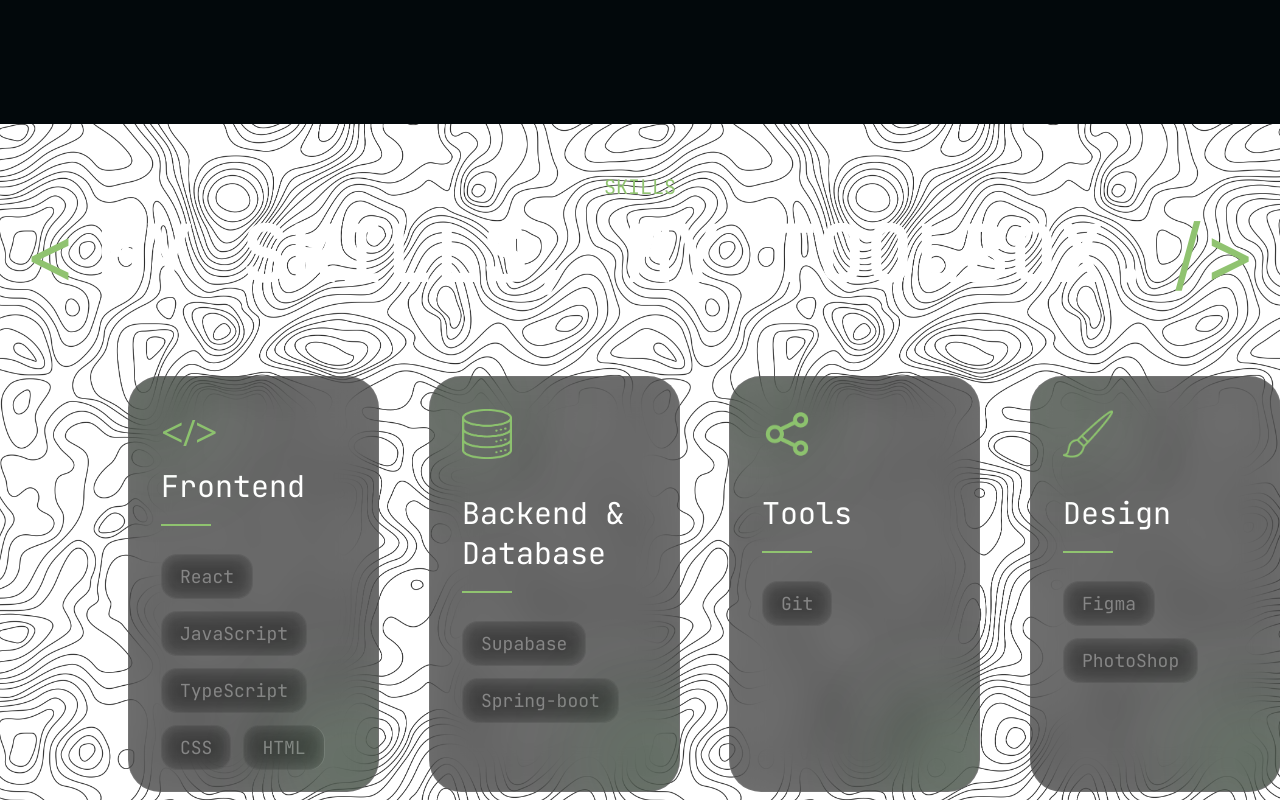
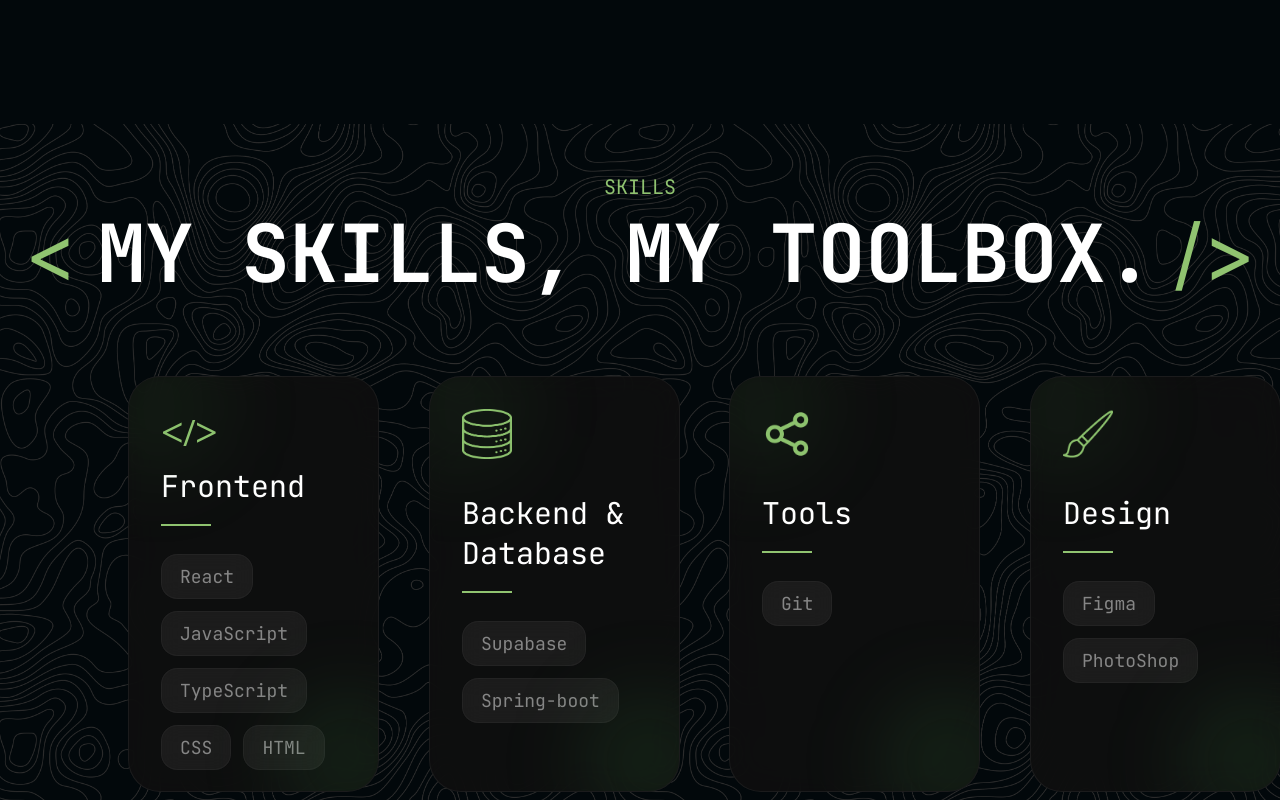
Before and after one commit to Moritz-Kambach/PortfolioV1, a React (Vite) app: page / in a window 1280 px wide. Shown: the part 1780-2580 px from the top of the page. Built offline with nearby package versions, Linux system fonts and the light colour scheme.

Commit message:
changes oder so

```diff
--- a/src/assets/components/SkillsSection.css
+++ b/src/assets/components/SkillsSection.css
@@ -24,7 +24,7 @@
   padding: 32px;
   border-radius: 2em;
 
-  background: rgba(15, 15, 15, 0.6);
+  background: rgba(15, 15, 15, 0.9);
   backdrop-filter: blur(18px);
   -webkit-backdrop-filter: blur(18px);
 
--- a/src/assets/components/SkillsSection.tsx
+++ b/src/assets/components/SkillsSection.tsx
@@ -55,6 +55,7 @@
         background: `url(${TopoBG})`,
         backgroundSize: "50%",
         backgroundRepeat: "repeat",
+        backgroundColor: "#02080b",
       }}
       id="skillsSection"
     >
```
